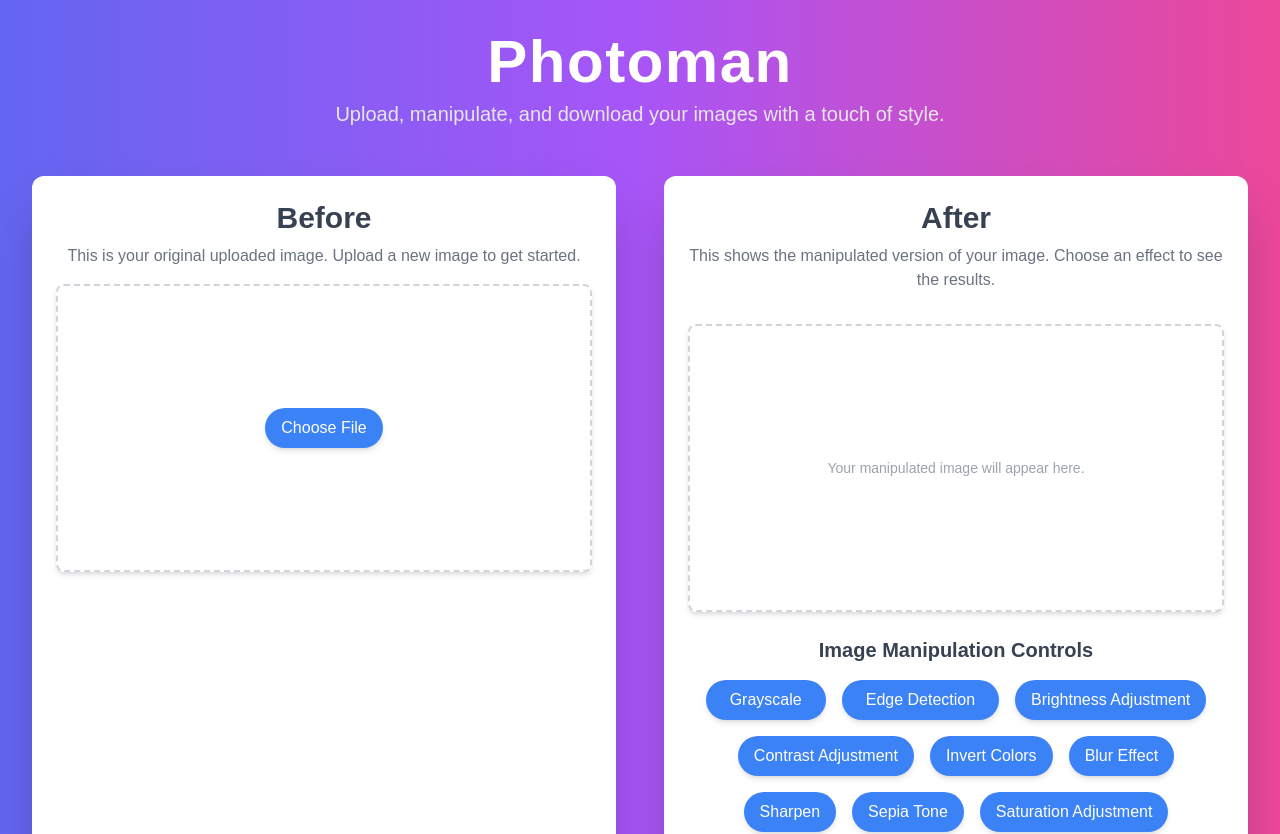
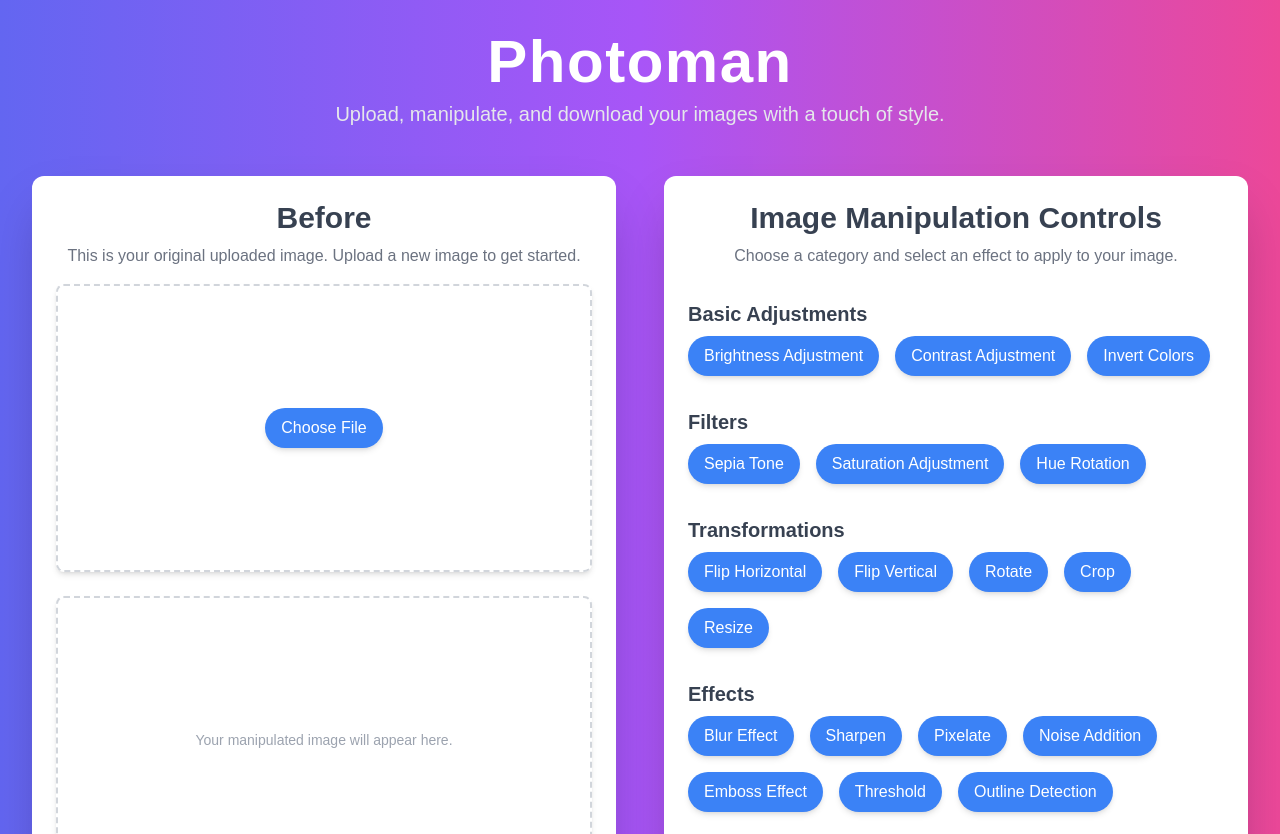
Before and after one commit to WuTangLan1/PhotoMan, a Next.js app: page / in a window 1280 px wide. Shown: the top 834 px of the page. Built offline with nearby package versions, Linux system fonts and the light colour scheme.

Commit message:
rotated display content

```diff
--- a/src/app/page.tsx
+++ b/src/app/page.tsx
@@ -1,3 +1,4 @@
+// src\app\page.tsx
 "use client";
 
 import { useRef, useState } from 'react';
@@ -84,19 +85,9 @@ export default function Home() {
             This is your original uploaded image. Upload a new image to get started.
           </p>
           <ImageUploader onImageUpload={handleImageUpload} imageRef={imageRef} />
-          </motion.div>
-        {/* After Image Section */}
-        <motion.div
-          initial={{ opacity: 0, x: 50 }}
-          animate={{ opacity: 1, x: 0 }}
-          transition={{ duration: 0.5 }}
-          className="bg-white p-6 rounded-xl shadow-2xl flex flex-col items-center hover:shadow-xl transform hover:scale-105 transition"
-        >
-          <h2 className="text-3xl font-semibold text-gray-700 mb-2">After</h2>
-          <p className="text-gray-500 mb-4 text-center">
-            This shows the manipulated version of your image. Choose an effect to see the results.
-          </p>
-          <div className="mt-4 w-full h-72 border-2 border-dashed border-gray-300 rounded-lg shadow-md overflow-hidden flex items-center justify-center">
+
+          {/* Processed Image Display */}
+          <div className="mt-6 w-full h-72 border-2 border-dashed border-gray-300 rounded-lg shadow-md overflow-hidden flex items-center justify-center">
             {loading ? (
               <Spinner />
             ) : manipulatedCanvas ? (
@@ -116,44 +107,79 @@ export default function Home() {
               </div>
             )}
           </div>
+        </motion.div>
 
-          <h3 className="text-xl font-semibold text-gray-700 mt-6">Image Manipulation Controls</h3>
-          <div className="flex flex-wrap gap-4 mt-4 mb-4 justify-center">
+        {/* Control Buttons Section */}
+        <motion.div
+          initial={{ opacity: 0, x: 50 }}
+          animate={{ opacity: 1, x: 0 }}
+          transition={{ duration: 0.5 }}
+          className="bg-white p-6 rounded-xl shadow-2xl flex flex-col items-center hover:shadow-xl transform hover:scale-105 transition"
+        >
+          <h2 className="text-3xl font-semibold text-gray-700 mb-2">Image Manipulation Controls</h2>
+          <p className="text-gray-500 mb-4 text-center">
+            Choose a category and select an effect to apply to your image.
+          </p>
+
+          {/* Grouped Image Manipulation Controls */}
+          <div className="flex flex-col gap-8 mt-4 mb-4 justify-center">
+            {/* Basic Adjustments */}
+            <div>
+              <h3 className="text-xl font-semibold text-gray-700 mb-2">Basic Adjustments</h3>
+              <div className="flex gap-4 flex-wrap">
+                {['Brightness Adjustment', 'Contrast Adjustment', 'Invert Colors'].map((effect) => (
                   <button
-              onClick={() => handleManipulate('grayscale')}
-              className={`bg-blue-500 text-white py-2 px-6 rounded-full shadow-md hover:bg-blue-600 transition-all ${
-                loading ? 'opacity-50 cursor-not-allowed' : ''
-              }`}
-              disabled={loading}
+                    key={effect}
+                    onClick={() => handleManipulate(effect)}
+                    className="bg-blue-500 text-white py-2 px-4 rounded-full shadow-md hover:bg-blue-600 transition-all"
                   >
-              {loading ? 'Processing...' : 'Grayscale'}
+                    {effect}
                   </button>
+                ))}
+              </div>
+            </div>
+
+            {/* Filters */}
+            <div>
+              <h3 className="text-xl font-semibold text-gray-700 mb-2">Filters</h3>
+              <div className="flex gap-4 flex-wrap">
+                {['Sepia Tone', 'Saturation Adjustment', 'Hue Rotation'].map((effect) => (
                   <button
-              onClick={() => handleManipulate('edge-detection')}
-              className={`bg-blue-500 text-white py-2 px-6 rounded-full shadow-md hover:bg-blue-600 transition-all ${
-                loading ? 'opacity-50 cursor-not-allowed' : ''
-              }`}
-              disabled={loading}
+                    key={effect}
+                    onClick={() => handleManipulate(effect)}
+                    className="bg-blue-500 text-white py-2 px-4 rounded-full shadow-md hover:bg-blue-600 transition-all"
                   >
-              {loading ? 'Processing...' : 'Edge Detection'}
+                    {effect}
                   </button>
-            {/* Add buttons for each effect */}
+                ))}
+              </div>
+            </div>
+
+            {/* Transformations */}
+            <div>
+              <h3 className="text-xl font-semibold text-gray-700 mb-2">Transformations</h3>
+              <div className="flex gap-4 flex-wrap">
+                {['Flip Horizontal', 'Flip Vertical', 'Rotate', 'Crop', 'Resize'].map((effect) => (
+                  <button
+                    key={effect}
+                    onClick={() => handleManipulate(effect)}
+                    className="bg-blue-500 text-white py-2 px-4 rounded-full shadow-md hover:bg-blue-600 transition-all"
+                  >
+                    {effect}
+                  </button>
+                ))}
+              </div>
+            </div>
+
+            {/* Effects */}
+            <div>
+              <h3 className="text-xl font-semibold text-gray-700 mb-2">Effects</h3>
+              <div className="flex gap-4 flex-wrap">
                 {[
-              'Brightness Adjustment',
-              'Contrast Adjustment',
-              'Invert Colors',
                   'Blur Effect',
                   'Sharpen',
-              'Sepia Tone',
-              'Saturation Adjustment',
-              'Hue Rotation',
-              'Flip Horizontal',
-              'Flip Vertical',
-              'Rotate',
                   'Pixelate',
                   'Noise Addition',
-              'Crop',
-              'Resize',
                   'Emboss Effect',
                   'Threshold',
                   'Outline Detection',
@@ -166,6 +192,8 @@ export default function Home() {
                     {effect}
                   </button>
                 ))}
+              </div>
+            </div>
           </div>
 
           {manipulatedCanvas && (
```
Lines whose indentation alone changed are shown as unchanged.
